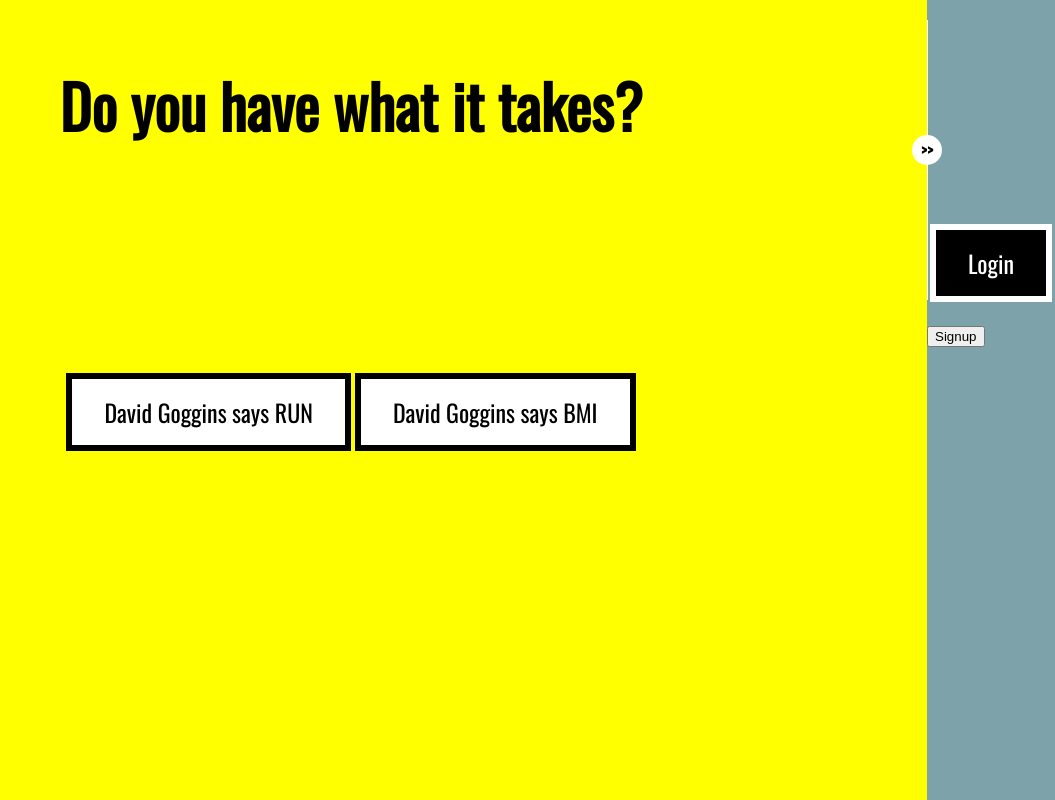
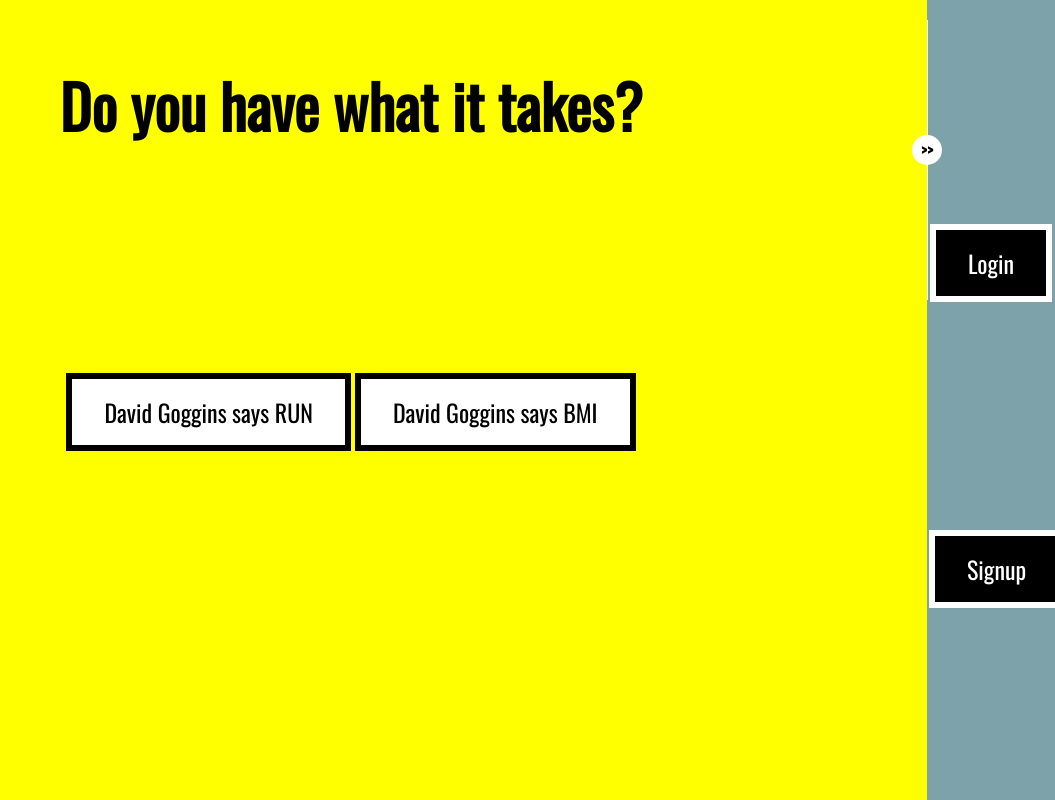
Before and after one commit to erikwesterberg/cooper-client, a React (Create React App) app: page / in a window 1280 px wide. Shown: the whole page, without its empty margins (225-1280 px from the left). Built offline with nearby package versions, Linux system fonts and the light colour scheme.

Commit message:
styles signupbutton

```diff
--- a/src/App.js
+++ b/src/App.js
@@ -268,12 +268,14 @@
 
         renderSignUp = (
           <>
-            <button
+          <div className="cooper">
+            <button className="loginBtn"
               id="sign-up"
               onClick={() => this.setState({ renderSignupForm: true })}
             >
               Signup
             </button>
+            </div>
           </>
         );
       }
```
